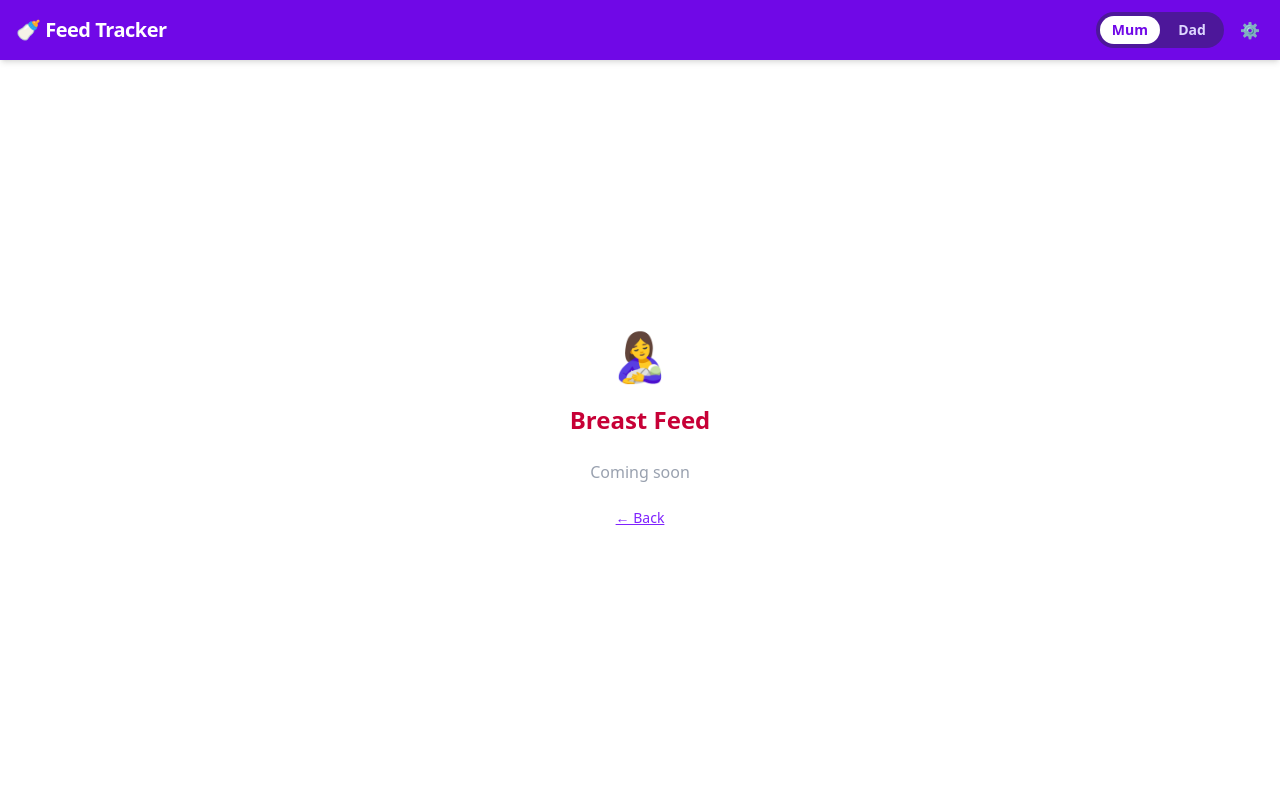
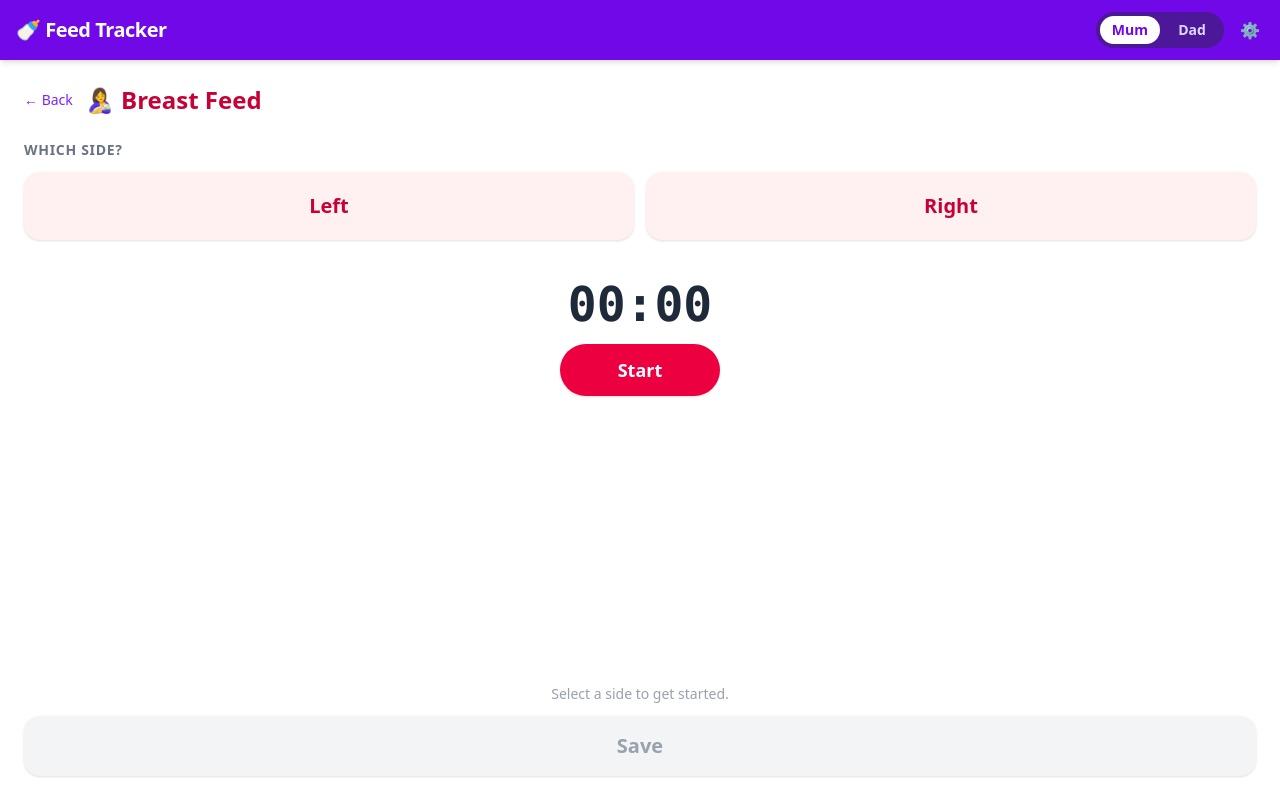
Before and after one commit to DanCope/feed-tracker, a SvelteKit app: page /breast-feed in a window 1280 px wide. Built offline with nearby package versions, Linux system fonts and the light colour scheme.

Commit message:
Added breast feed tracking

```diff
--- /dev/null
+++ b/src/lib/components/SubmitFeedback.svelte
@@ -0,0 +1,49 @@
+<script lang="ts">
+	import { goto } from '$app/navigation';
+	import { base } from '$app/paths';
+
+	type FeedbackState = 'idle' | 'loading' | 'success' | 'error';
+
+	interface Props {
+		state: FeedbackState;
+		message?: string;
+		onretry?: () => void;
+	}
+
+	let { state, message = 'Something went wrong. Please try again.', onretry }: Props = $props();
+
+	$effect(() => {
+		if (state !== 'success') return;
+
+		navigator.vibrate?.(50);
+
+		const id = setTimeout(() => goto(`${base}/`), 1500);
+		return () => clearTimeout(id);
+	});
+</script>
+
+{#if state === 'loading'}
+	<div class="flex flex-col items-center gap-3 py-4" aria-live="polite" aria-busy="true">
+		<span
+			class="h-10 w-10 animate-spin rounded-full border-4 border-violet-200 border-t-violet-600"
+			aria-hidden="true"
+		></span>
+		<p class="text-sm font-medium text-gray-500">Saving…</p>
+	</div>
+{:else if state === 'success'}
+	<div class="flex flex-col items-center gap-3 py-4" aria-live="polite">
+		<span class="text-5xl" aria-hidden="true">✅</span>
+		<p class="text-xl font-bold text-green-700">Logged!</p>
+	</div>
+{:else if state === 'error'}
+	<div class="flex flex-col items-center gap-4 rounded-2xl bg-red-50 p-5" aria-live="assertive">
+		<p class="text-center text-sm font-medium text-red-700">{message}</p>
+		<button
+			type="button"
+			onclick={onretry}
+			class="rounded-full bg-red-600 px-6 py-2.5 text-sm font-semibold text-white shadow-sm transition-colors hover:bg-red-700 active:bg-red-800"
+		>
+			Try Again
+		</button>
+	</div>
+{/if}
--- /dev/null
+++ b/src/lib/components/Timer.svelte
@@ -0,0 +1,100 @@
+<script lang="ts">
+	type TimerState = 'idle' | 'running' | 'paused';
+
+	interface Props {
+		elapsedSeconds?: number;
+		running?: boolean;
+		ondone?: (seconds: number) => void;
+	}
+
+	let { elapsedSeconds = $bindable(0), running = $bindable(false), ondone }: Props = $props();
+
+	let state = $state<TimerState>('idle');
+	let startedAt = $state<number | null>(null);
+	let accumulated = $state(0); // seconds banked before the last pause
+	let now = $state(Date.now()); // updated by interval so $derived reacts
+
+	const totalSeconds = $derived(
+		state === 'running' && startedAt !== null
+			? accumulated + Math.floor((now - startedAt) / 1000)
+			: accumulated
+	);
+
+	const display = $derived(
+		`${Math.floor(totalSeconds / 60).toString().padStart(2, '0')}:${(totalSeconds % 60).toString().padStart(2, '0')}`
+	);
+
+	$effect(() => {
+		if (state !== 'running') return;
+
+		const id = setInterval(() => {
+			now = Date.now();
+			elapsedSeconds = totalSeconds;
+		}, 500);
+
+		return () => clearInterval(id);
+	});
+
+	function start(): void {
+		now = Date.now();
+		startedAt = now;
+		running = true;
+		state = 'running';
+	}
+
+	function stop(): void {
+		if (startedAt !== null) {
+			accumulated += Math.floor((Date.now() - startedAt) / 1000);
+			startedAt = null;
+		}
+		elapsedSeconds = accumulated;
+		running = false;
+		state = 'paused';
+		ondone?.(elapsedSeconds);
+	}
+</script>
+
+<div class="flex flex-col items-center gap-4">
+	<!-- Elapsed time display -->
+	<div class="flex items-center gap-2">
+		{#if state === 'running'}
+			<span class="h-2.5 w-2.5 animate-pulse rounded-full bg-rose-500" aria-hidden="true"></span>
+		{/if}
+		<span
+			class="font-mono text-5xl font-bold tabular-nums"
+			class:text-gray-800={state !== 'running'}
+			class:text-rose-600={state === 'running'}
+			aria-live="off"
+			aria-label="Elapsed time {display}"
+		>
+			{display}
+		</span>
+	</div>
+
+	<!-- Controls -->
+	{#if state === 'idle'}
+		<button
+			type="button"
+			onclick={start}
+			class="min-w-[10rem] rounded-full bg-rose-600 px-8 py-3 text-lg font-semibold text-white shadow-sm transition-colors hover:bg-rose-700 active:bg-rose-800"
+		>
+			Start
+		</button>
+	{:else if state === 'running'}
+		<button
+			type="button"
+			onclick={stop}
+			class="min-w-[10rem] rounded-full bg-gray-200 px-8 py-3 text-lg font-semibold text-gray-800 shadow-sm transition-colors hover:bg-gray-300 active:bg-gray-400"
+		>
+			Stop
+		</button>
+	{:else if state === 'paused'}
+		<button
+			type="button"
+			onclick={start}
+			class="min-w-[10rem] rounded-full bg-gray-200 px-8 py-3 text-lg font-semibold text-gray-800 shadow-sm transition-colors hover:bg-gray-300 active:bg-gray-400"
+		>
+			Resume
+		</button>
+	{/if}
+</div>
--- a/src/lib/services/api.ts
+++ b/src/lib/services/api.ts
@@ -33,7 +33,7 @@ export const submitLog = async (data: LogPayload): Promise<SubmitResult> => {
   try {
     const response = await fetch(appsScriptUrl, {
       method: "POST",
-      headers: { "Content-Type": "application/json" },
+      headers: { "Content-Type": "text/plain" },
       body: JSON.stringify({ ...data, secret }),
       signal: controller.signal,
     });
--- a/src/routes/breast-feed/+page.svelte
+++ b/src/routes/breast-feed/+page.svelte
@@ -1,10 +1,113 @@
 <script lang="ts">
 	import { base } from '$app/paths';
+	import Timer from '$lib/components/Timer.svelte';
+	import SubmitFeedback from '$lib/components/SubmitFeedback.svelte';
+	import { userStore } from '$lib/stores/user.svelte';
+	import { submitLog } from '$lib/services/api';
+	import type { Side } from '$lib/services/api';
+
+	type SubmitState = 'idle' | 'loading' | 'success' | 'error';
+
+	let side = $state<Side | null>(null);
+	let elapsedSeconds = $state(0);
+	let timerRunning = $state(false);
+	let submitState = $state<SubmitState>('idle');
+	let errorMessage = $state('');
+
+	const canSave = $derived(
+		side !== null && elapsedSeconds > 0 && !timerRunning && submitState === 'idle'
+	);
+
+	async function save(): Promise<void> {
+		if (!canSave || side === null) return;
+
+		submitState = 'loading';
+		const result = await submitLog({
+			user: userStore.current,
+			type: 'breast',
+			side,
+			duration: elapsedSeconds,
+		});
+
+		if (result.success) {
+			submitState = 'success';
+		} else {
+			submitState = 'error';
+			errorMessage = result.message;
+		}
+	}
+
+	function retry(): void {
+		submitState = 'idle';
+		save();
+	}
 </script>
 
-<div class="flex flex-1 flex-col items-center justify-center gap-6 p-6">
-	<p class="text-5xl">🤱</p>
-	<h2 class="text-2xl font-bold text-rose-700">Breast Feed</h2>
-	<p class="text-gray-400">Coming soon</p>
-	<a href="{base}/" class="text-sm text-violet-600 underline">← Back</a>
+<div class="flex flex-1 flex-col gap-6 p-6">
+	<div class="flex items-center gap-3">
+		<a href="{base}/" class="text-sm text-violet-600 hover:underline" aria-label="Back to home">← Back</a>
+		<h2 class="text-2xl font-bold text-rose-700">🤱 Breast Feed</h2>
+	</div>
+
+	{#if submitState !== 'idle'}
+		<div class="flex flex-1 items-center justify-center">
+			<SubmitFeedback state={submitState} message={errorMessage} onretry={retry} />
+		</div>
+	{:else}
+		<!-- Side selector -->
+		<section aria-labelledby="side-label">
+			<p id="side-label" class="mb-3 text-sm font-semibold uppercase tracking-wider text-gray-500">
+				Which side?
+			</p>
+			<div class="flex gap-3" role="group" aria-labelledby="side-label">
+				{#each (['Left', 'Right'] as Side[]) as option}
+					<button
+						type="button"
+						onclick={() => (side = option)}
+						class="flex-1 rounded-2xl py-5 text-xl font-bold shadow-sm transition-colors"
+						class:bg-rose-600={side === option}
+						class:text-white={side === option}
+						class:bg-rose-50={side !== option}
+						class:text-rose-700={side !== option}
+						class:ring-2={side === option}
+						class:ring-rose-600={side === option}
+						aria-pressed={side === option}
+					>
+						{option}
+					</button>
+				{/each}
+			</div>
+		</section>
+
+		<!-- Timer -->
+		<section class="flex flex-col items-center py-4">
+			<Timer bind:elapsedSeconds bind:running={timerRunning} />
+		</section>
+
+		<!-- Save -->
+		<div class="mt-auto">
+			{#if timerRunning}
+				<p class="mb-3 text-center text-sm text-gray-400">Stop the timer when the feed is finished.</p>
+			{:else if elapsedSeconds === 0 && side !== null}
+				<p class="mb-3 text-center text-sm text-gray-400">Start the timer when the feed begins.</p>
+			{:else if side === null}
+				<p class="mb-3 text-center text-sm text-gray-400">Select a side to get started.</p>
+			{/if}
+			<button
+				type="button"
+				onclick={save}
+				disabled={!canSave}
+				class="w-full rounded-2xl py-4 text-xl font-bold shadow-sm transition-colors"
+				class:bg-violet-600={canSave}
+				class:text-white={canSave}
+				class:hover:bg-violet-700={canSave}
+				class:active:bg-violet-800={canSave}
+				class:bg-gray-100={!canSave}
+				class:text-gray-400={!canSave}
+				class:cursor-not-allowed={!canSave}
+			>
+				Save
+			</button>
+		</div>
+	{/if}
 </div>
```
Also changed, not shown: 1 other file (tests, documents, lock files or other folders).
